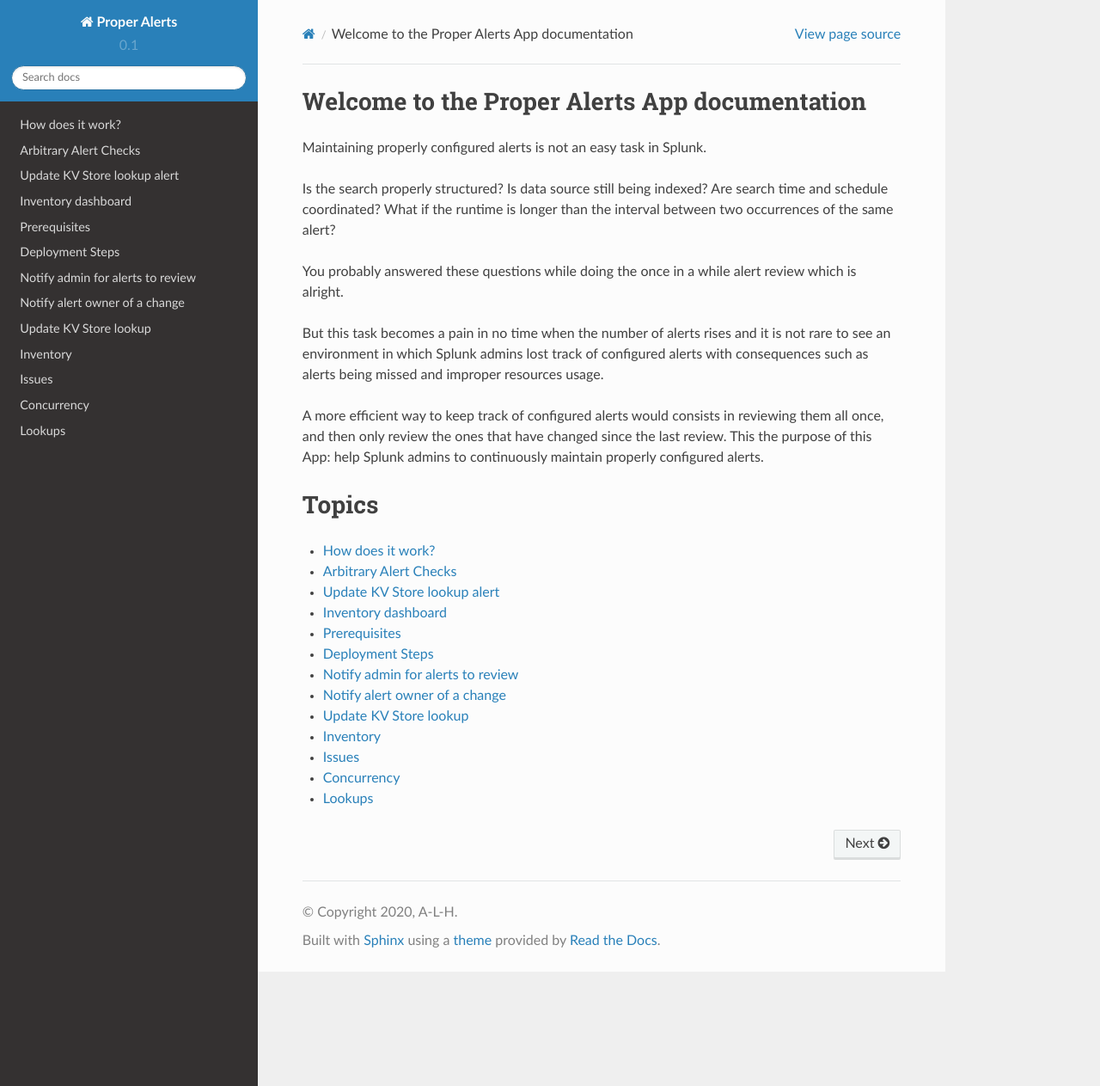
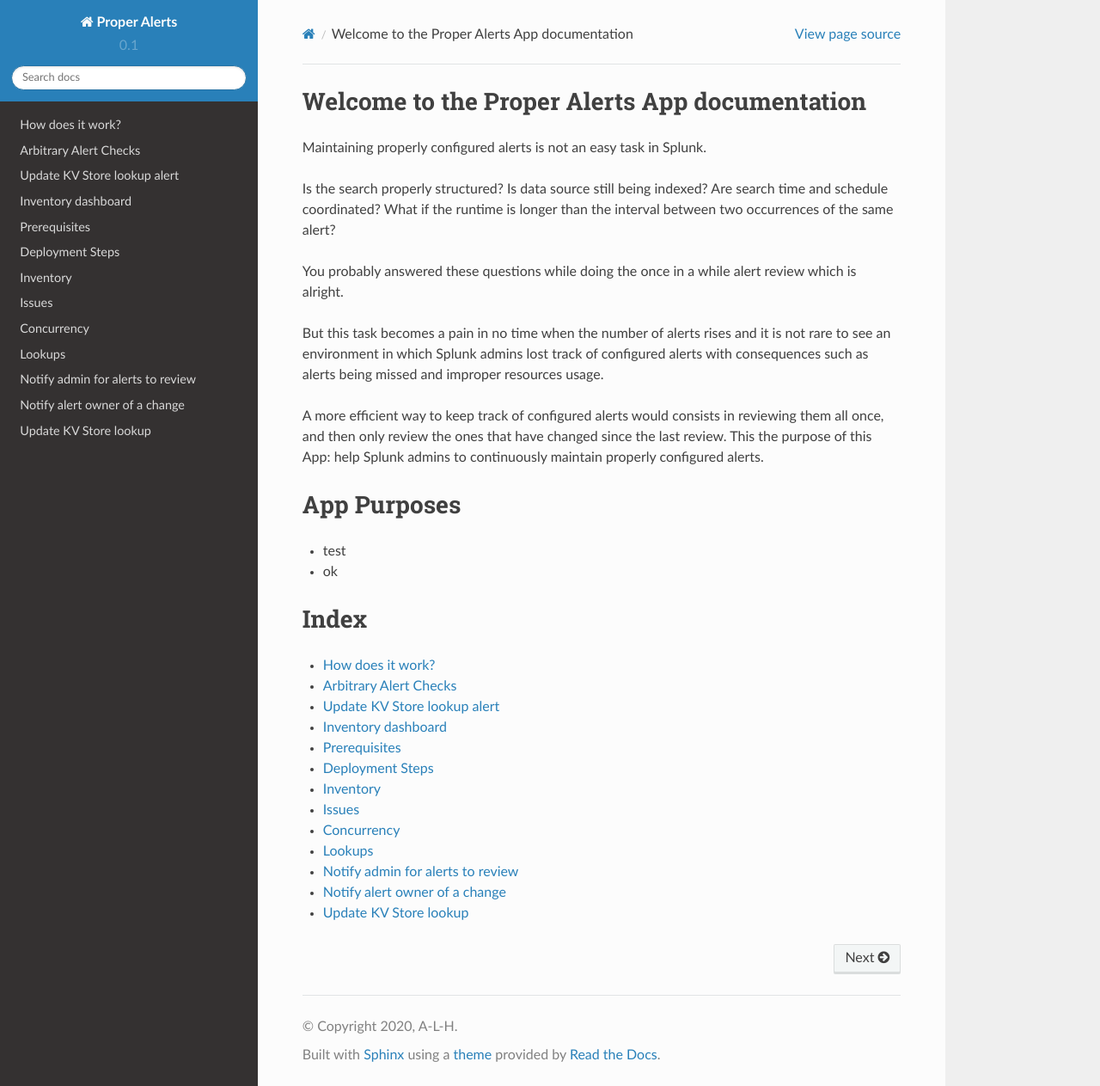
Before and after one commit to a-l-h/splunk-app-proper-alerts, a Sphinx documentation site: the page built from doc/index.rst, in a window 1280 px wide and 1263 px high. Shown: the whole window at 86% size. Built offline with Sphinx 7.4.7 and the Read the Docs theme 2.0.0, drawn with Linux system fonts in a browser that asks for light colours.

Commit message:
Update index.rst

```diff
--- a/doc/index.rst
+++ b/doc/index.rst
@@ -16,14 +16,20 @@
 
 A more efficient way to keep track of configured alerts would consists in reviewing them all once, and then only review the ones that have changed since the last review. This the purpose of this App: help Splunk admins to continuously maintain properly configured alerts.
 
+App Purposes
+============
 
-Topics
-======
+- test
+- ok
+
+
+Index
+=====
 
 .. toctree::
    :maxdepth: 2
 
    overview.rst
    install.rst
+   dashboards.rst
    alerts.rst
-   dashboards.rst
```
